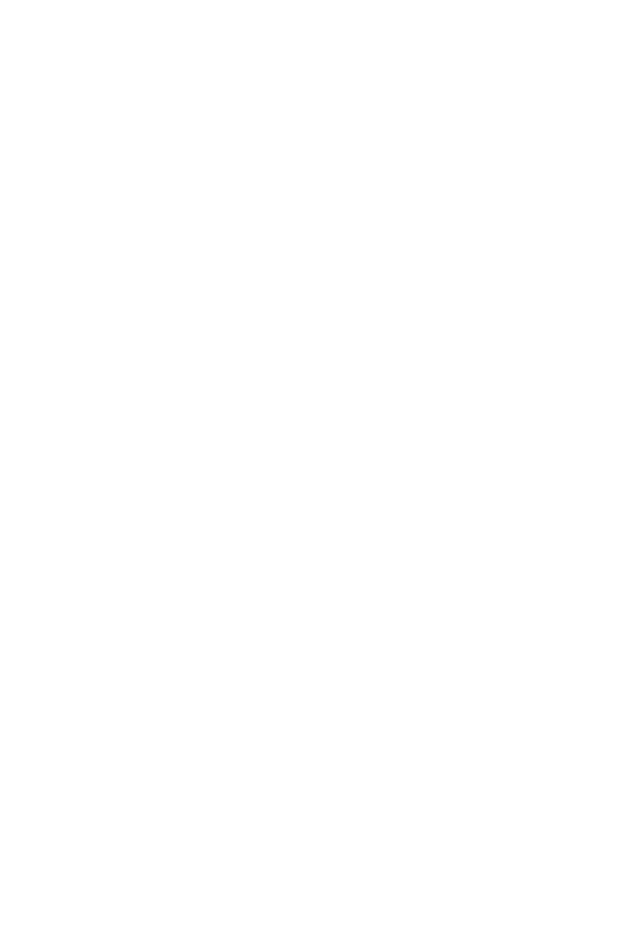
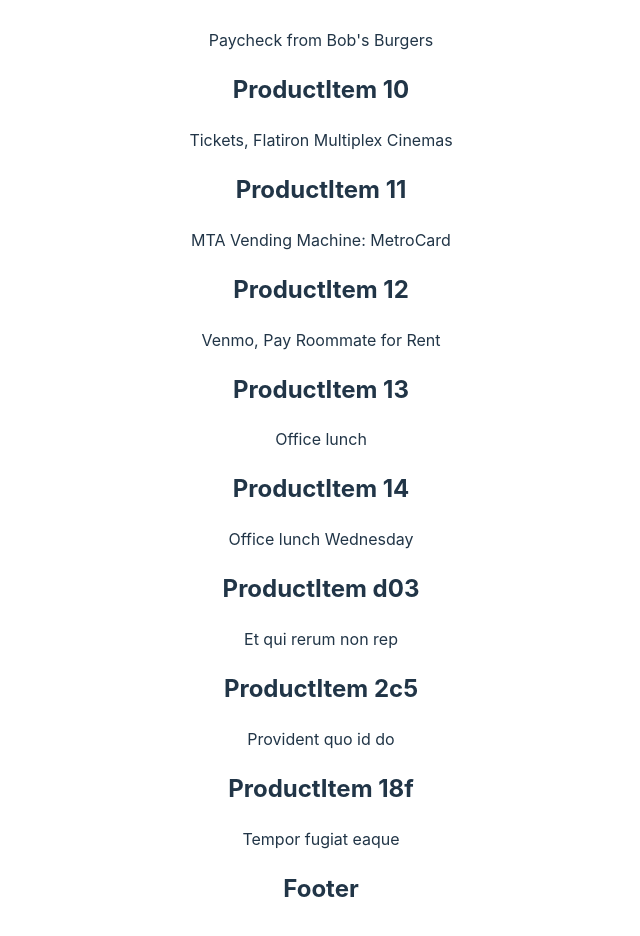
Before and after one commit to frankip/react-simple-ecommerce, a React (Vite) app: page / in a window 1280 px wide. Shown: the part 1260-2196 px from the top of the page, without its empty margins (319-959 px from the left). Before the commit the page ends 921 px from the top, so only its background shows below. Built offline with nearby package versions, Linux system fonts and the light colour scheme; data requests are answered from the project's data file.

Commit message:
implement fetch and post

```diff
--- a/src/Components/AppContainer.jsx
+++ b/src/Components/AppContainer.jsx
@@ -1,4 +1,4 @@
-import { useState } from "react"; // Import the "useState" hook from the "react" library
+import { useEffect, useState } from "react"; // Import the "useState" hook from the "react" library
 
 import Filter from "./Filter";
 import Footer from "./Footer";
@@ -9,13 +9,36 @@ import { data } from "../data/items";  // Import the "data" array of items from
 import NewEntryForm from "./NewEntryForm";
 
 function AppContainer() {
-    const [itemList, setItemList] = useState(data)
+    const [itemList, setItemList] = useState([]);
 
+    const baseUrl= ` http://localhost:8081/transactions`
 
+    useEffect(()=>{
+        fetch(baseUrl)
+        .then(res => res.json())
+        .then(data=> setItemList(data))
+
+        console.log('--', data);
+    }, []);
+
+    // Define a callback function to handle the submission of new items
     function handleUpdateItemList(newItem){
         console.log('{ formData}', newItem);
 
-        setItemList([...itemList, newItem])
+        // Make a POST request to the server with the new item data
+        fetch(baseUrl, {
+            method: 'POST',
+            headers: {
+              'Content-Type': 'application/json',
+            },
+            body: JSON.stringify(newItem),
+          })
+            .then(res => res.json())
+            .then(data => console.log(data))
+            .catch(err => console.error(err));
+
+            // Update the "itemList" state with the new item
+          setItemList([...itemList, newItem]);
     }
 
 
@@ -25,7 +48,7 @@ function AppContainer() {
             <Navbar />
             <NewEntryForm handleUpdateItemList={handleUpdateItemList}/>
             <Filter />
-            <ProductList products={itemList}/> {/* Render the "ProductList" child component and pass down the "itemList" state as a prop */}
+            <ProductList products={itemList}/> {/* pass down the "itemList" state as a prop */}
             <Footer />
         </>);// Close the fragment
 }
--- a/src/data/db.json
+++ b/src/data/db.json
@@ -97,6 +97,27 @@
       "category": "Food",
       "amount": "3000",
       "id": 14
+    },
+    {
+      "id": "d03",
+      "date": "2003-01-27",
+      "category": "Utilities",
+      "description": "Et qui rerum non rep",
+      "amount": "25"
+    },
+    {
+      "id": "2c5",
+      "date": "1977-02-26",
+      "category": "Food",
+      "description": "Provident quo id do",
+      "amount": "17"
+    },
+    {
+      "id": "18f",
+      "date": "1982-07-27",
+      "category": "Transportation",
+      "description": "Tempor fugiat eaque",
+      "amount": "93"
     }
   ]
 }
```
Lines whose indentation alone changed are shown as unchanged.
